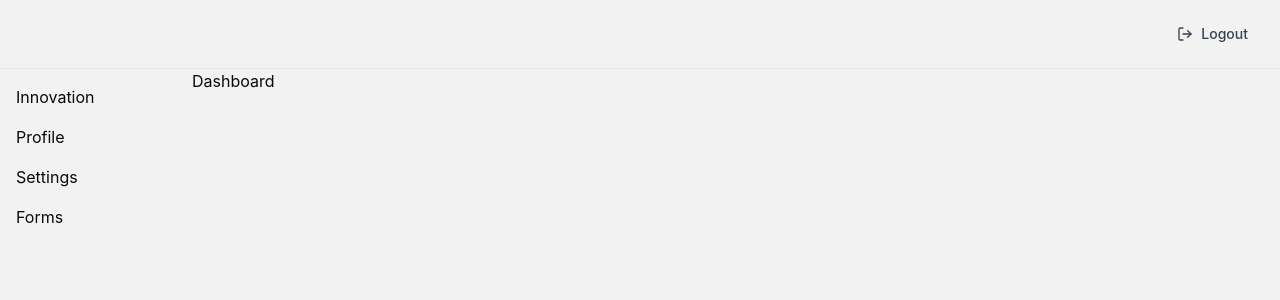
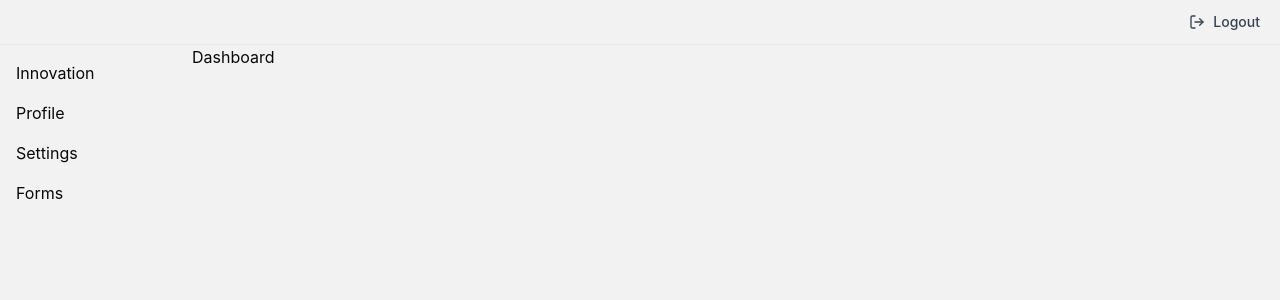
Before and after one commit to Anieto86/LabLink-client, a React (Vite) app: page /dashboard in a window 1280 px wide. Shown: the top 300 px of the page. Built offline with nearby package versions, Linux system fonts and the light colour scheme; no server answers; sample sign-in values are in the browser's storage.

Commit message:
styling navbar

```diff
--- a/src/components/app/navbar/Navbar.tsx
+++ b/src/components/app/navbar/Navbar.tsx
@@ -3,7 +3,7 @@ import LogoutButton from "@/guest/pages/loginPage/LogOutButton";
 
 const NavBar = () => {
   return (
-    <Row className="w-full justify-end p-4 border-b border-gray-200">
+    <Row className="w-full justify-end p-1 border-b border-gray-200">
       <LogoutButton />
     </Row>
   );
```
